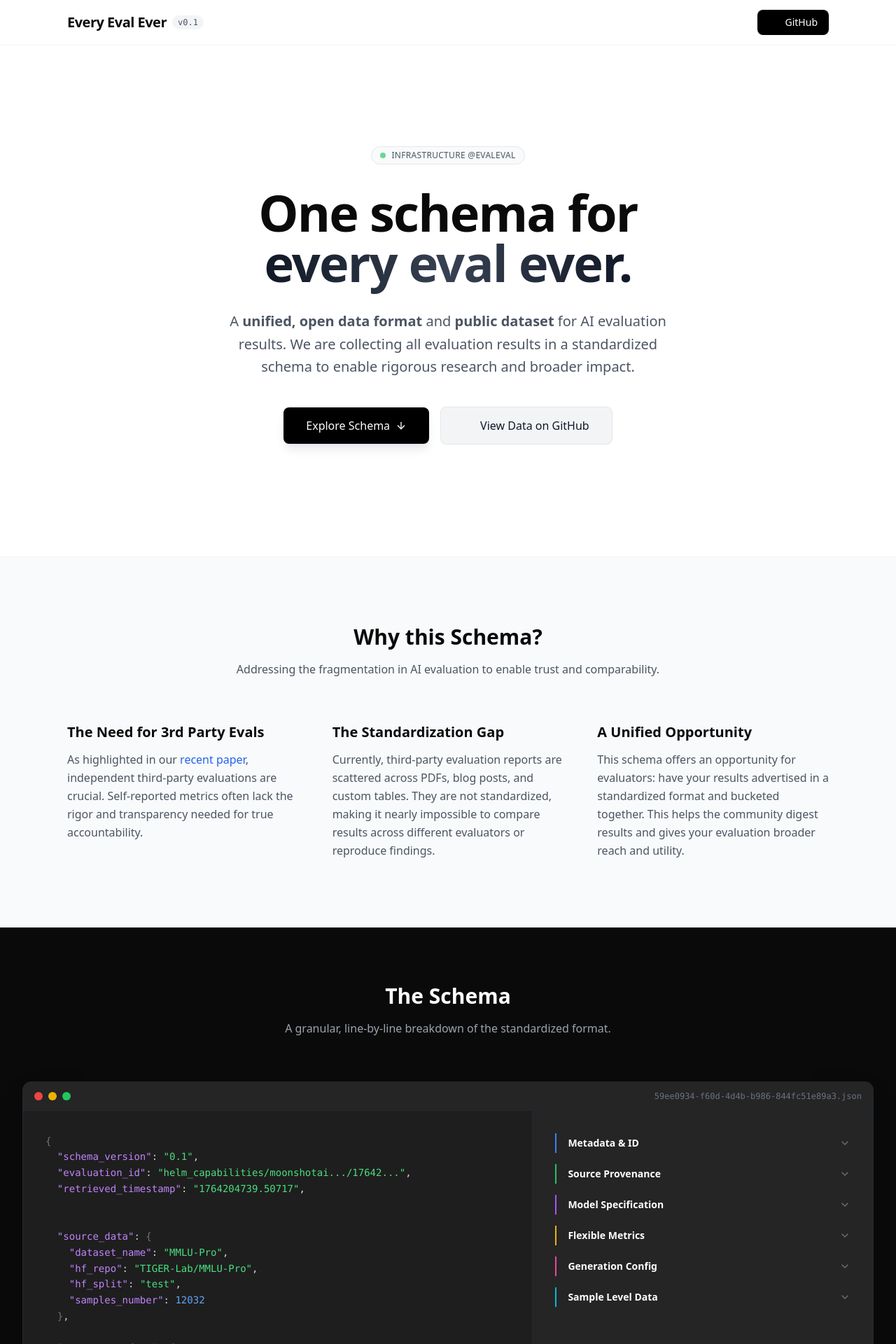
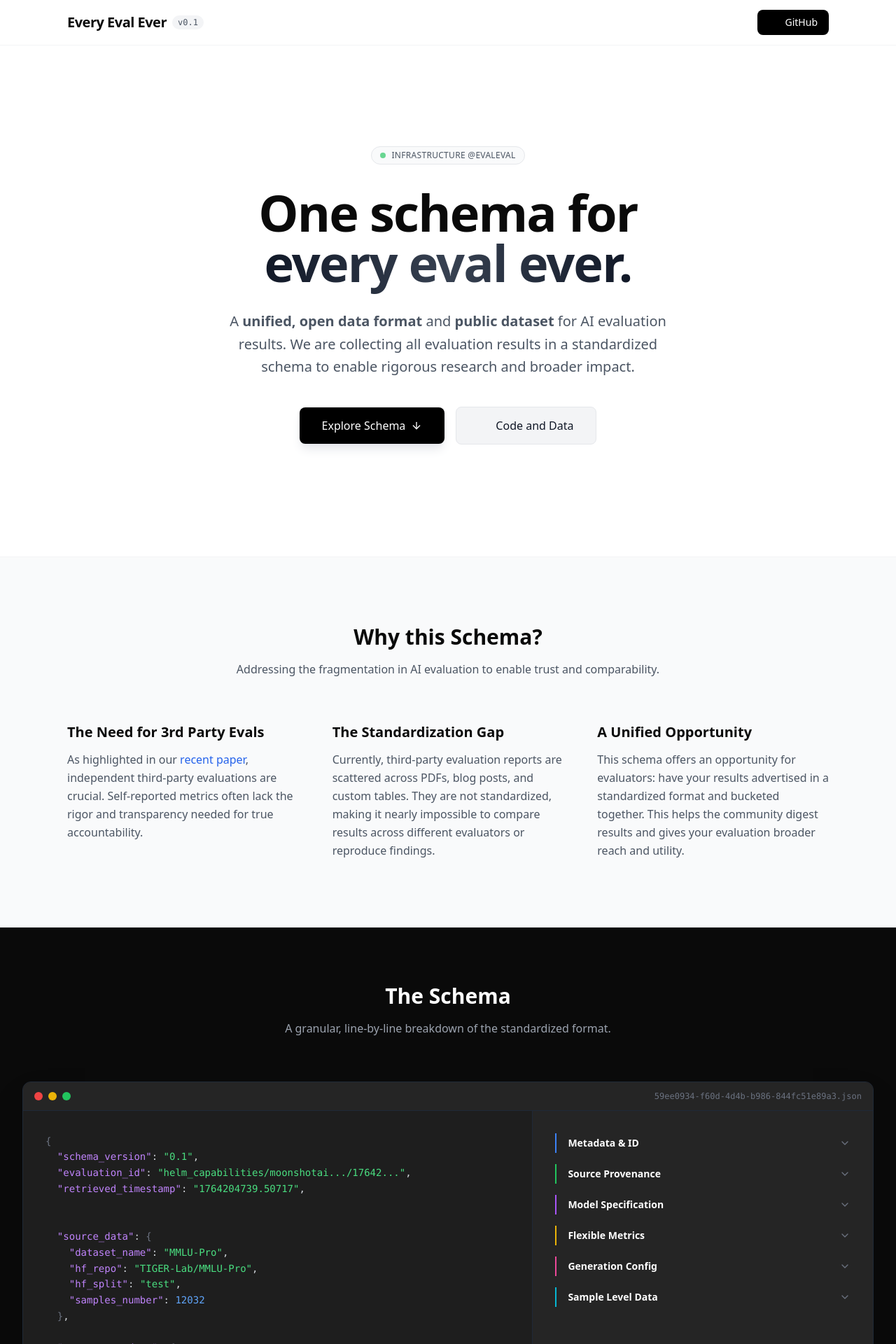
Before and after one commit to evaleval/evaleval.github.io, a Jekyll site: the page built from _projects/every_eval_ever.md, in a window 1280 px wide. Shown: the top 1920 px of the page at 70% size. Built offline with Jekyll 4.4.1, drawn with Linux system fonts in a browser that asks for light colours; nearby versions of some CDN libraries.

```diff
--- a/_layouts/every_eval_ever.html
+++ b/_layouts/every_eval_ever.html
@@ -92,7 +92,7 @@
                 </a>
                 <a href="https://github.com/evaleval/every_eval_ever" target="_blank" class="w-full sm:w-auto px-8 py-3.5 bg-gray-100 text-gray-900 rounded-lg font-medium hover:bg-gray-200 transition-all flex items-center justify-center gap-2 border border-gray-200">
                     <i data-lucide="github" class="w-4 h-4"></i>
-                    View Data on GitHub
+                    Code and Data
                 </a>
             </div>
         </div>
```
